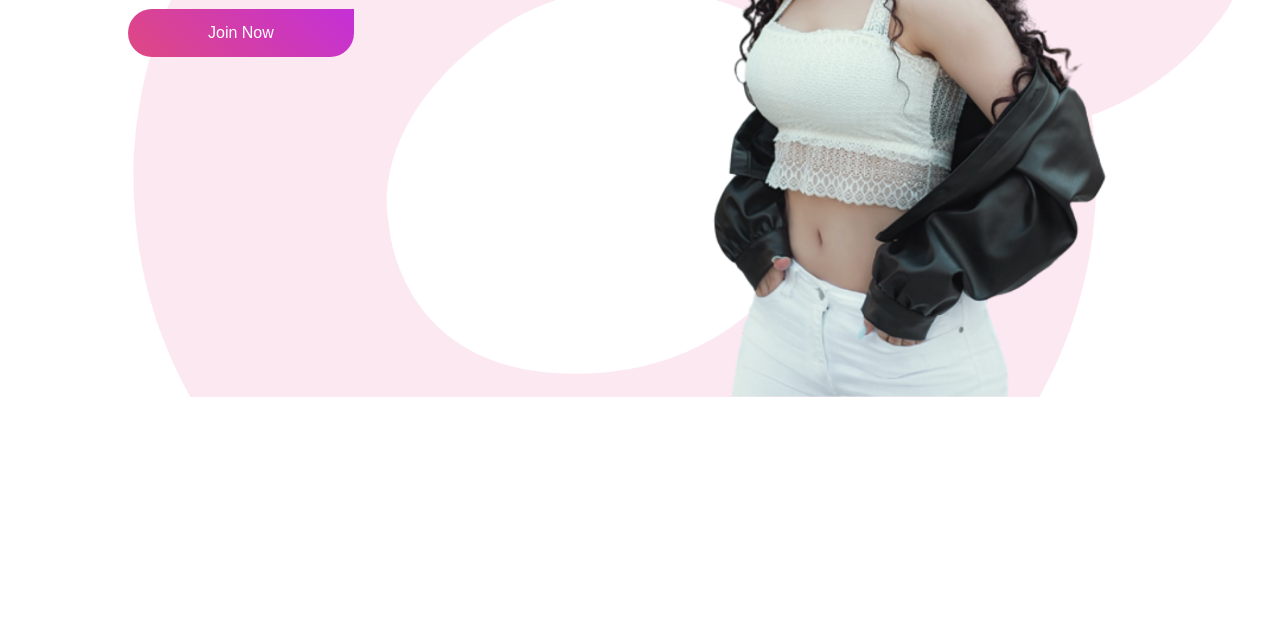
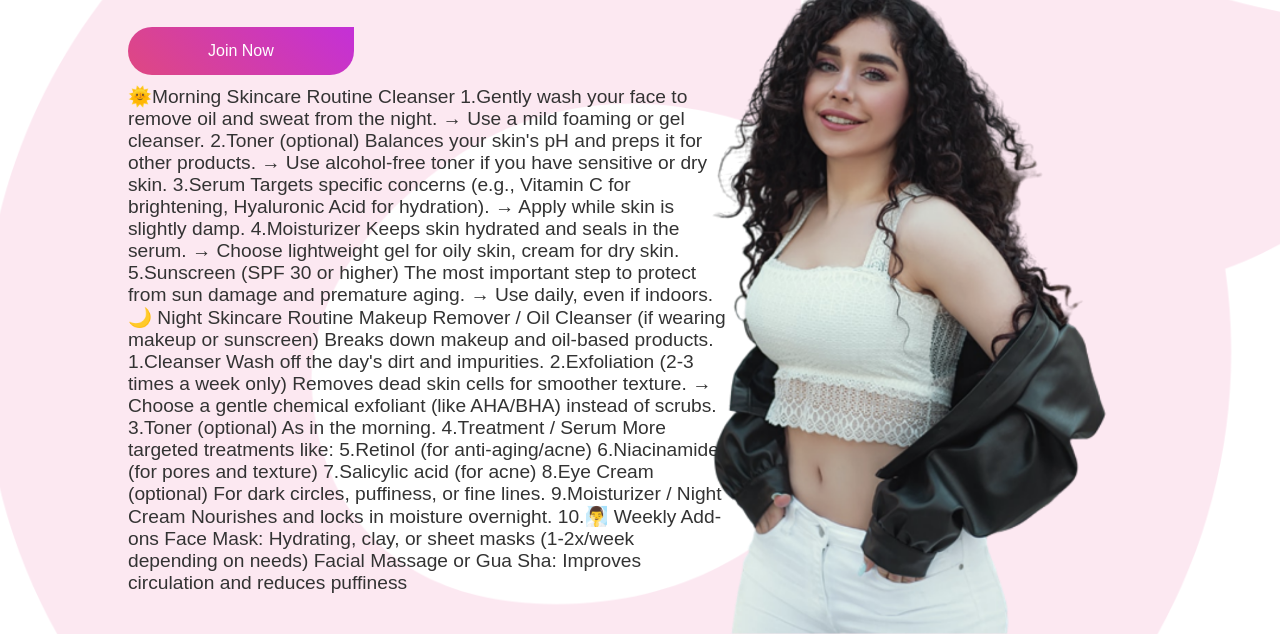
Before and after one commit to shyam0901/first-web-page, a plain HTML site: page index.html in a window 1280 px wide. Shown: the part 403-1037 px from the top of the page. Before the commit the page ends 800 px from the top, so only its background shows below. Drawn offline with Linux system fonts and the light colour scheme.

Commit message:
write a new contant

```diff
--- a/index.html
+++ b/index.html
@@ -14,6 +14,7 @@
                 <li><a href="#"></a>features</li>
                 <li><a href="#"></a>how it works</li>
                 <li><a href="#"></a>privacy</li>
+                <li><a href="#"></a>skin care</li>
             </ul>
             <div>
                 <a href="#" class="login-btn">Log in</a>
@@ -21,9 +22,67 @@
             </div>
         </nav>
         <div class="contant">
-            <h1 class="anim">Make<br>New Friends</h1>
-            <p class="anim">socially is a new social media platform to make new friends online in the world.Now let's explore all it's amazing features.</p>
+            <h1 class="anim">Skin Care<br>Routine Steps</h1>
+            <p class="anim">Here's a simple and effective daily skincare routine, with both morning and night steps.
+                 You can customize it based on your skin type (oily, dry, combination, sensitive, acne-prone).</p>
             <a href="#" class="btn anim">Join Now</a>
+
+
+
+             <p class="toon">🌞Morning Skincare Routine
+Cleanser
+1.Gently wash your face to remove oil and sweat from the night.
+→ Use a mild foaming or gel cleanser.
+
+2.Toner (optional)
+Balances your skin's pH and preps it for other products.
+→ Use alcohol-free toner if you have sensitive or dry skin.
+
+3.Serum
+Targets specific concerns (e.g., Vitamin C for brightening, Hyaluronic Acid for hydration).
+→ Apply while skin is slightly damp.
+
+4.Moisturizer
+Keeps skin hydrated and seals in the serum.
+→ Choose lightweight gel for oily skin, cream for dry skin.
+
+5.Sunscreen (SPF 30 or higher)
+The most important step to protect from sun damage and premature aging.
+→ Use daily, even if indoors.
+
+🌙 Night Skincare Routine
+Makeup Remover / Oil Cleanser (if wearing makeup or sunscreen)
+Breaks down makeup and oil-based products.
+
+1.Cleanser
+Wash off the day's dirt and impurities.
+
+2.Exfoliation (2-3 times a week only)
+Removes dead skin cells for smoother texture.
+→ Choose a gentle chemical exfoliant (like AHA/BHA) instead of scrubs.
+
+3.Toner (optional)
+As in the morning.
+
+4.Treatment / Serum
+More targeted treatments like:
+
+5.Retinol (for anti-aging/acne)
+
+6.Niacinamide (for pores and texture)
+
+7.Salicylic acid (for acne)
+
+8.Eye Cream (optional)
+For dark circles, puffiness, or fine lines.
+
+9.Moisturizer / Night Cream
+Nourishes and locks in moisture overnight.
+
+10.🧖‍♂️ Weekly Add-ons
+Face Mask: Hydrating, clay, or sheet masks (1-2x/week depending on needs)
+
+Facial Massage or Gua Sha: Improves circulation and reduces puffiness</p>
         </div>
         <img src="./assets/pic.png" class="features-img anim">
     </div>
--- a/styles/style.css
+++ b/styles/style.css
@@ -88,6 +88,12 @@ features-img.anim{
     transform: translateY(30px);
     animation: moveup 1s linear forwards;
 }
+
+
+.toon{
+    font-size: larger;
+}
+
 @keyframes moveup {
     100%{
         opacity: 1;
```
